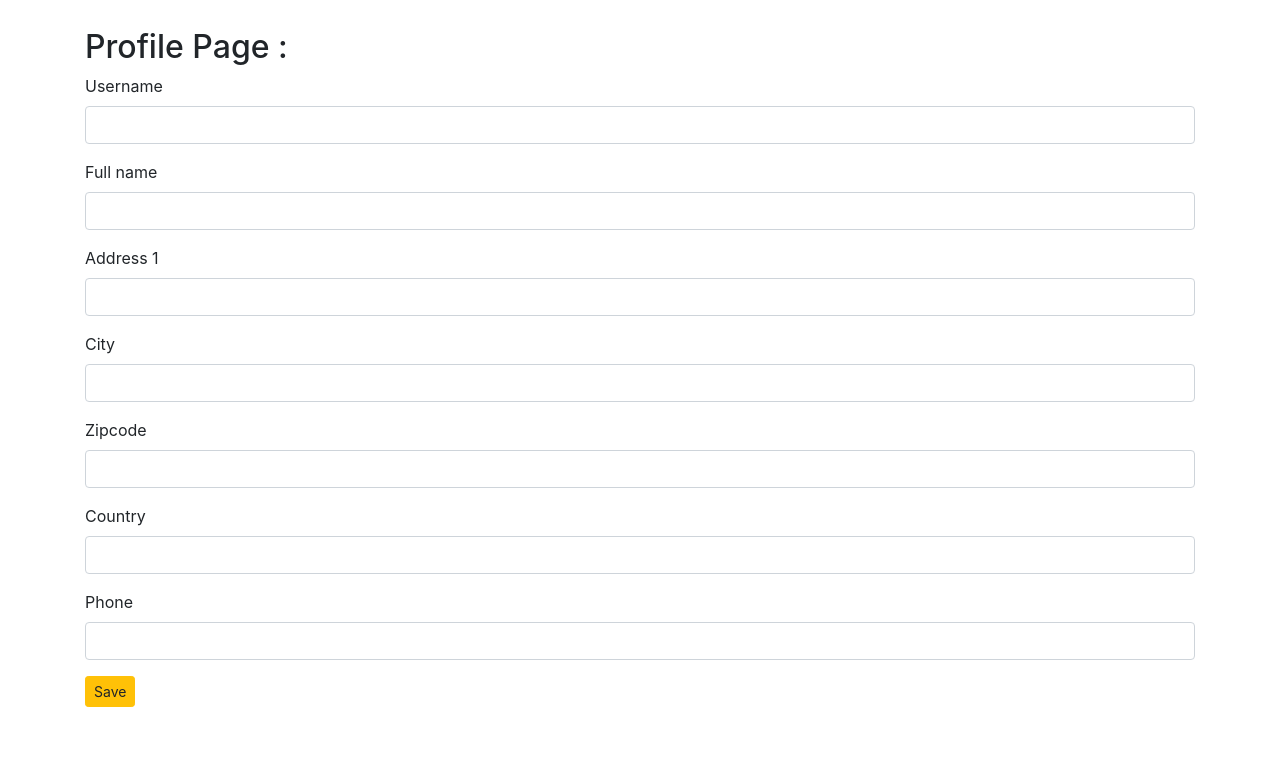
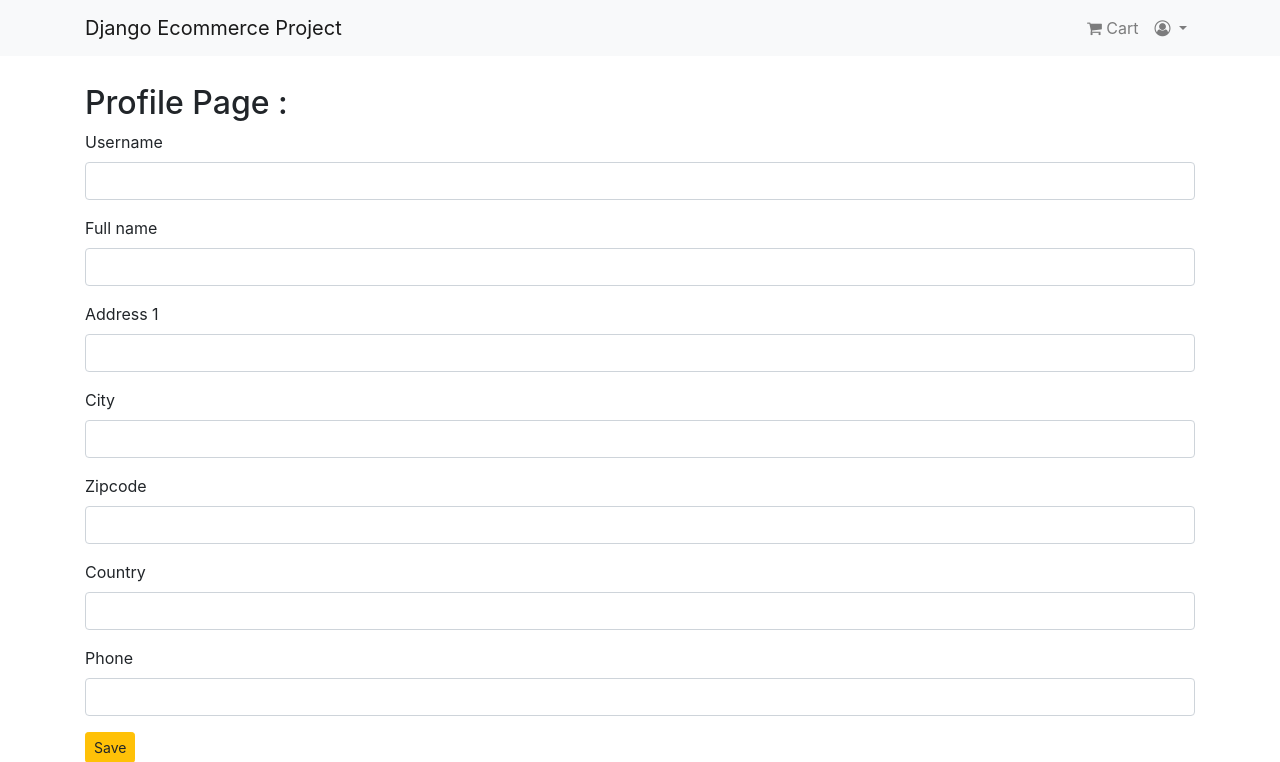
Before and after one commit to majid-757/Ecommerce-Project, a Django app: page /accounts/profile/ in a window 1280 px wide. Shown: the top 762 px of the page. Before the commit the page ends 707 px from the top, so only its background shows below. Run offline with Django 3.2, Linux system fonts and the light colour scheme; the visitor is signed in with stand-in values (Sample User, id 1); data comes from the database, SQL or seed files in the repository; some libraries are stand-ins or nearby versions.

Commit message:
Homepage and Navbar , Product Details Page

```diff
--- a/App_Shop/urls.py
+++ b/App_Shop/urls.py
@@ -1,5 +1,5 @@
 from django.urls import path
-from .views import Home
+from .views import Home, ProductDetail
 
 
 app_name = 'App_Shop'
@@ -7,4 +7,6 @@ app_name = 'App_Shop'
 
 urlpatterns = [
     path('', Home.as_view(), name='home'),
+    path('product/<pk>/', ProductDetail.as_view(), name='product_detail'),
+
 ]
--- a/templates/App_Shop/home.html
+++ b/templates/App_Shop/home.html
@@ -15,7 +15,7 @@
                         <img src="/media/{{ product.mainimage }}" style="width:100%; height: 300px;">
                     </div>
                     <figcaption class="info-wrap">
-                        <h6 class="title"><a href="#">{{ product.name }}</a></h6>
+                        <h6 class="title"><a href="{% url 'App_Shop:product_detail' pk=product.pk %}">{{ product.name }}</a></h6>
 
                         <div class="action-wrap">
                             <div class="price-wrap h5">
--- a/templates/base.html
+++ b/templates/base.html
@@ -10,8 +10,9 @@
     <meta name="viewport" content="width=device-width, initial-scale=1.0, shrink-to-fit=no">
     <meta http-equiv="X-UA-Compatible" content="IE=edge">
     <!-- Bootstrap CSS -->
-    <link rel="stylesheet" href="https://cdn.jsdelivr.net/npm/bootstrap@4.5.3/dist/css/bootstrap.min.css" integrity="sha384-TX8t27EcRE3e/ihU7zmQxVncDAy5uIKz4rEkgIXeMed4M0jlfIDPvg6uqKI2xXr2" crossorigin="anonymous">
-    <link rel="stylesheet" href="https://maxcdn.bootstrapcdn.com/font-awesome/4.6.3/css/font-awesome.min.css">
+    <link rel="stylesheet" href="https://stackpath.bootstrapcdn.com/bootstrap/4.4.1/css/bootstrap.min.css" integrity="sha384-Vkoo8x4CGsO3+Hhxv8T/Q5PaXtkKtu6ug5TOeNV6gBiFeWPGFN9MuhOf23Q9Ifjh" crossorigin="anonymous">
+    <link rel="stylesheet" href="https://stackpath.bootstrapcdn.com/bootstrap/4.4.1/css/bootstrap.min.css">
+    <link rel="stylesheet" href="https://maxcdn.bootstrapcdn.com/font-awesome/4.7.0/css/font-awesome.min.css">
     <link rel="stylesheet" href="{% static 'css/main.css' %}">
 
 
@@ -87,7 +88,7 @@
 
   </head>
   <body>
-
+    {% include 'navbar.html' %}
 
 
     <div class="container" style="padding-top: 20px">
@@ -117,17 +118,9 @@
 
     </div>
 
-
-    <!-- Optional JavaScript; choose one of the two! -->
-
-    <!-- Option 1: jQuery and Bootstrap Bundle (includes Popper) -->
-    <script src="https://code.jquery.com/jquery-3.5.1.slim.min.js" integrity="sha384-DfXdz2htPH0lsSSs5nCTpuj/zy4C+OGpamoFVy38MVBnE+IbbVYUew+OrCXaRkfj" crossorigin="anonymous"></script>
-    <script src="https://cdn.jsdelivr.net/npm/bootstrap@4.5.3/dist/js/bootstrap.bundle.min.js" integrity="sha384-ho+j7jyWK8fNQe+A12Hb8AhRq26LrZ/JpcUGGOn+Y7RsweNrtN/tE3MoK7ZeZDyx" crossorigin="anonymous"></script>
-
      <!-- Option 2: jQuery, Popper.js, and Bootstrap JS -->
-    <script src="https://code.jquery.com/jquery-3.5.1.slim.min.js" integrity="sha384-DfXdz2htPH0lsSSs5nCTpuj/zy4C+OGpamoFVy38MVBnE+IbbVYUew+OrCXaRkfj" crossorigin="anonymous"></script>
-    <script src="https://cdn.jsdelivr.net/npm/popper.js@1.16.1/dist/umd/popper.min.js" integrity="sha384-9/reFTGAW83EW2RDu2S0VKaIzap3H66lZH81PoYlFhbGU+6BZp6G7niu735Sk7lN" crossorigin="anonymous"></script>
-    <script src="https://cdn.jsdelivr.net/npm/bootstrap@4.5.3/dist/js/bootstrap.min.js" integrity="sha384-w1Q4orYjBQndcko6MimVbzY0tgp4pWB4lZ7lr30WKz0vr/aWKhXdBNmNb5D92v7s" crossorigin="anonymous"></script>
-
+     <script src="https://code.jquery.com/jquery-3.4.1.slim.min.js" integrity="sha256-pasqAKBDmFT4eHoN2ndd6lN370kFiGUFyTiUHWhU7k8=" crossorigin="anonymous"></script>
+     <script src="https://cdn.jsdelivr.net/npm/popper.js@1.16.0/dist/umd/popper.min.js" integrity="sha384-Q6E9RHvbIyZFJoft+2mJbHaEWldlvI9IOYy5n3zV9zzTtmI3UksdQRVvoxMfooAo" crossorigin="anonymous"></script>
+     <script src="https://stackpath.bootstrapcdn.com/bootstrap/4.4.1/js/bootstrap.min.js" integrity="sha384-wfSDF2E50Y2D1uUdj0O3uMBJnjuUD4Ih7YwaYd1iqfktj0Uod8GCExl3Og8ifwB6" crossorigin="anonymous"></script>
   </body>
 </html>
--- a/templates/navbar.html
+++ b/templates/navbar.html
@@ -0,0 +1,39 @@
+<nav class="navbar navbar-expand-lg navbar-light bg-light">
+    <div class="container">
+        <a class="navbar-brand" href="{% url 'App_Shop:home' %}">Django Ecommerce Project</a>
+
+
+<button type="button" class="navbar-toggler" data-toggle="collapse" data-target="#navbarNav"
+aria-controls="navbarNav" aria-expanded="false" aria-label="Toggle navigation">
+<span class="navbar-toggler-icon"></span>
+</button>
+<div class="collapse navbar-collapse" id="navbarNav">
+    <ul class="navbar-nav ml-auto">
+        {% if request.user.is_authenticated %}
+        <li class="nav-item">
+<a class="nav-link" href="#"><i class="fa fa-shopping-cart" aria-hidden="true"></i> Cart </a>
+
+        </li>
+
+    <li class="nav-item dropdown">
+<a class="nav-link dropdown-toggle" href="#" id="navbarDropdown" role="button"
+data-toggle="dropdown" aria-haspopup="true" aria-expanded="false">
+<i class="fa fa-user-circle-o"></i> {{ request.user.profile.username }} </a>
+<div class="dropdown-menu" aria-labelledby="navbarDropdown">
+    <a class="dropdown-item" href="{% url 'App_Login:profile' %}">Profile</a>
+    <a class="dropdown-item" href="#">Orders</a>
+    <div class="dropdown-divider">  </div>
+    <a class="dropdown-item" href="{% url 'App_Login:logout' %}">Logout</a>
+</div>
+    </li>
+{% else %}
+<li class="nav-item">
+    <a href="{% url 'App_Login:login' %}" class="btn btn-info btn-sm">Login</a>
+    <a href="{% url 'App_Login:signup' %}" class="btn btn-info btn-sm">Signup</a>
+</li>
+{% endif %}
+    </ul>
+        </div>
+    </div>
+
+</nav>
```
Also changed, not shown: App_Shop/views.py (+8 -1 lines), templates/App_Shop/product_detail.html (added, +51 -0 lines), templates/navbar2.html (added, +44 -0 lines).
